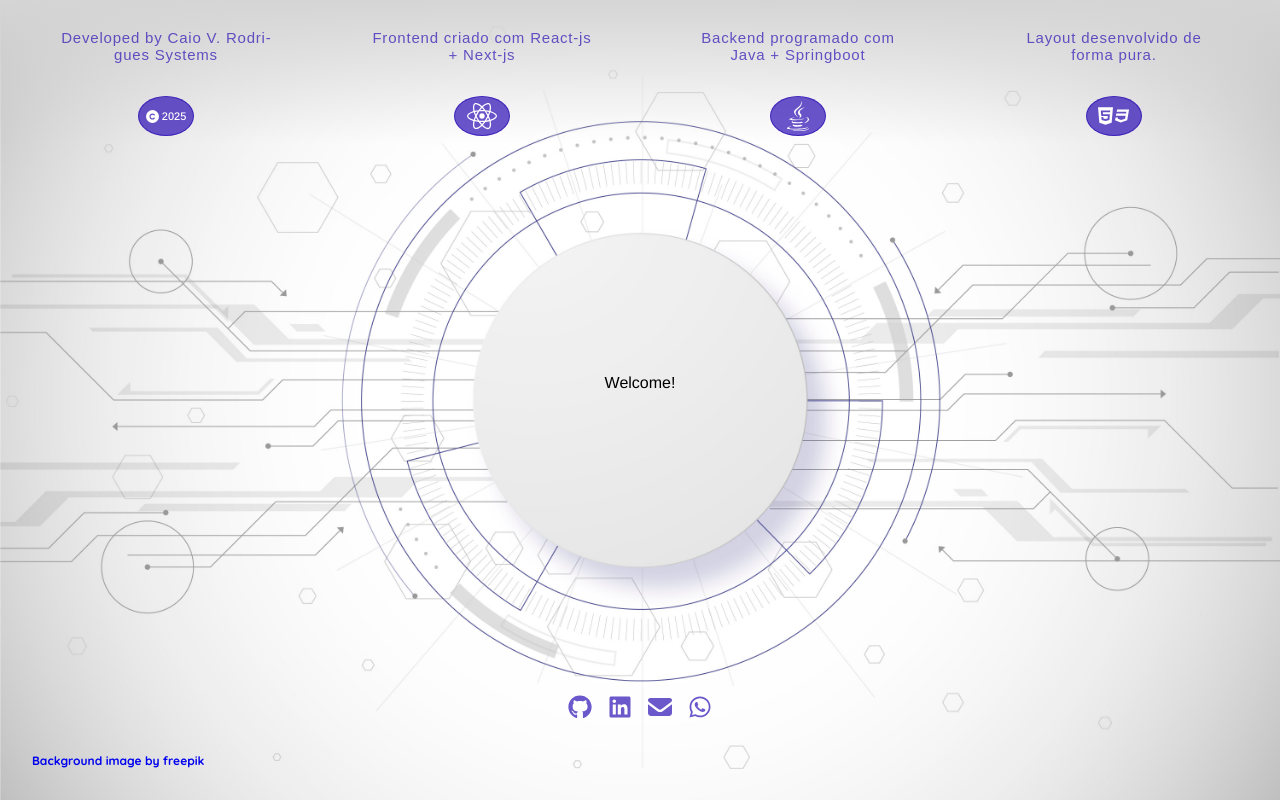
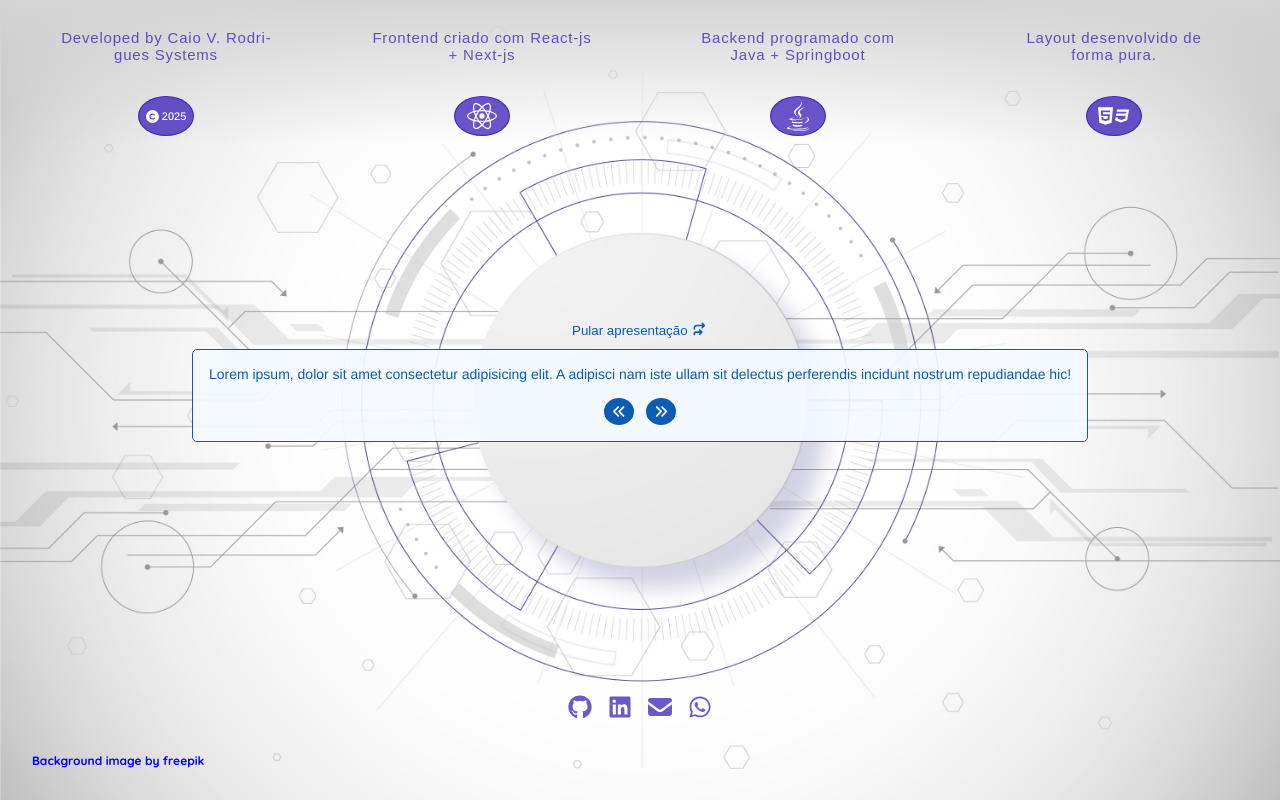
Before and after one commit to caaio-vrodrigues/caiosystems-clientside, a Next.js app: page /login in a window 1280 px wide. Built offline with nearby package versions, Linux system fonts and the light colour scheme; a web font is replaced by a local one.

Commit message:
desenvolvendo o componente de boas vindas que irá preceder o formulário de login

```diff
--- a/src/components/login/Login.tsx
+++ b/src/components/login/Login.tsx
@@ -6,6 +6,7 @@ import { NewAccount } from './new-account/NewAccount';
 import { useContext } from 'react';
 import { ContextMaster } from '@/context/ContextProvider';
 import styles from './Login.module.css';
+import { Welcome } from '../login/welcome/Welcome';
 
 export const Login = () => {
   const { endPreview } = useContext(ContextMaster);
@@ -17,7 +18,7 @@ export const Login = () => {
           <NewAccount/>
           <Form/>
         </>
-        : "Welcome!"}
+        : <Welcome/>}
       <BottomSec/>
     </div>
   );
--- /dev/null
+++ b/src/components/login/welcome/Welcome.module.css
@@ -0,0 +1,64 @@
+.wrapSkipAndCard{
+  display: flex;
+  flex-direction: column;
+  justify-content: center;
+  align-items: center;
+}
+
+.buttonSkipPresentation{
+  cursor: pointer;
+  color: var(--colorPrimary);
+  border: none;
+  margin-bottom: .5rem;
+  transition: var(--transition);
+  padding: .2rem;
+}
+
+.buttonSkipPresentation:hover{
+  transition: var(--transition);
+  color: var(--colorPrimaryHover);
+}
+
+.wrapParagraphs{
+  display: flex;
+  flex-direction: column;
+  align-items: center;
+  border: 1px solid var(--colorPrimary);
+  color: var(--colorPrimary);
+  background-color: rgba(243, 250, 255, 0.914);
+  padding: 1rem;
+  border-radius: 5px;
+  margin: 0 1rem;
+  font-size: var(--fontSizeText);
+}
+
+.wrapButtons{
+  width: 4.5rem;
+  display: flex;
+  justify-content: space-between;
+}
+
+.buttonNextPage{
+  margin-top: 1rem;
+  padding: .4rem;
+  max-width: 1.8rem;
+  border-radius: 50%;
+  border: none;
+  font-weight: 600;
+  color: white;
+  background-color: var(--colorPrimary);
+  cursor: pointer;
+  transition: var(--transition);
+}
+
+.buttonNextPage:hover{
+  transition: var(--transition);;
+  background-color: rgba(14, 92, 180, 0.693);
+}
+
+@media screen and (max-width: 250px){
+  .wrapParagraphs{
+    padding: .3rem;
+    font-size: 14px;
+  }
+}
--- /dev/null
+++ b/src/components/login/welcome/Welcome.tsx
@@ -0,0 +1,31 @@
+import { FontAwesomeIcon } from '@fortawesome/react-fontawesome';
+import { faArrowsTurnRight, faAnglesLeft, faAnglesRight } from '@fortawesome/free-solid-svg-icons';
+import styles from './Welcome.module.css';
+
+export const Welcome = () =>
+  <div className={styles.wrapSkipAndCard}>
+    <button
+      className={styles.buttonSkipPresentation}
+      onClick={()=>{}}
+    >
+      <span>Pular apresentação </span>
+      <FontAwesomeIcon icon={faArrowsTurnRight}/>
+    </button>
+    <div className={styles.wrapParagraphs}>
+      <div className={styles.paragraphBlock}>
+        Lorem ipsum, dolor sit amet consectetur adipisicing elit. A adipisci nam iste ullam sit delectus perferendis incidunt nostrum repudiandae hic!
+      </div>
+      <div className={styles.wrapButtons}>
+        <FontAwesomeIcon
+          icon={faAnglesLeft}
+          className={styles.buttonNextPage}
+          onClick={()=>{}}
+        />
+        <FontAwesomeIcon
+          icon={faAnglesRight}
+          className={styles.buttonNextPage}
+          onClick={()=>{}}
+        />
+      </div>
+    </div>
+  </div>
```
